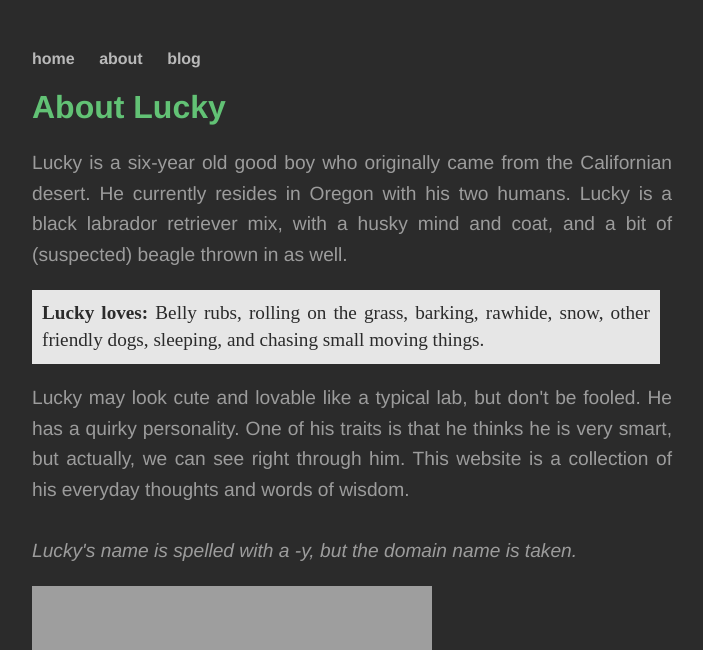
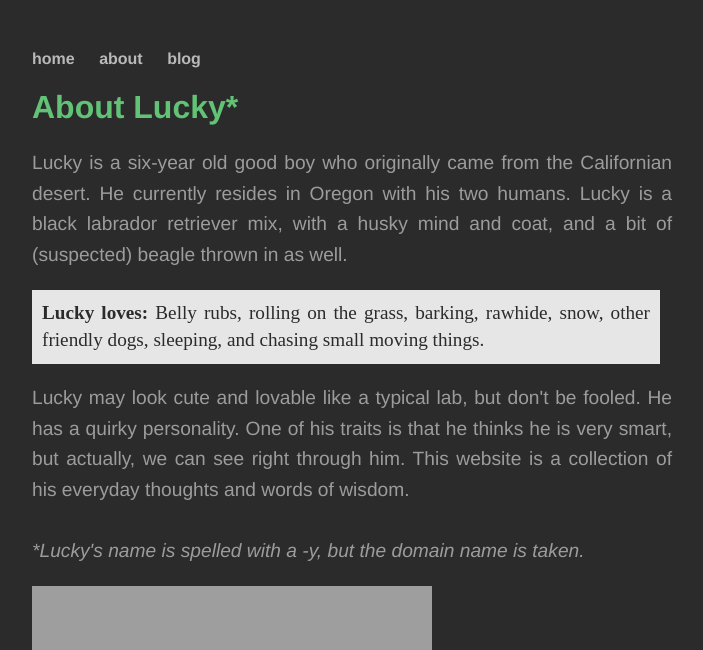
Before and after one commit to luckielogic/luckielogic.github.io, a Jekyll site: the page built from about/index.html, in a window 1280 px wide. Shown: the top 650 px of the page, without its empty margins (18-721 px from the left). Built offline with Jekyll 4.4.1, drawn with Linux system fonts in a browser that asks for light colours.

Commit message:
Update index.html

```diff
--- a/about/index.html
+++ b/about/index.html
@@ -3,7 +3,7 @@
 title: About Lucky
 ---
 <div id="wrapper" class="blurb">
-	<h1>{{ page.title }}</h1>
+	<h1>{{ page.title }}*</h1>
 
 <p class="about">
 
@@ -21,7 +21,7 @@
 
 <br><br>
 
-	<i>Lucky's name is spelled with a -y, but the domain name is taken.</i>
+	<i>*Lucky's name is spelled with a -y, but the domain name is taken.</i>
 
 <br>
 
```
